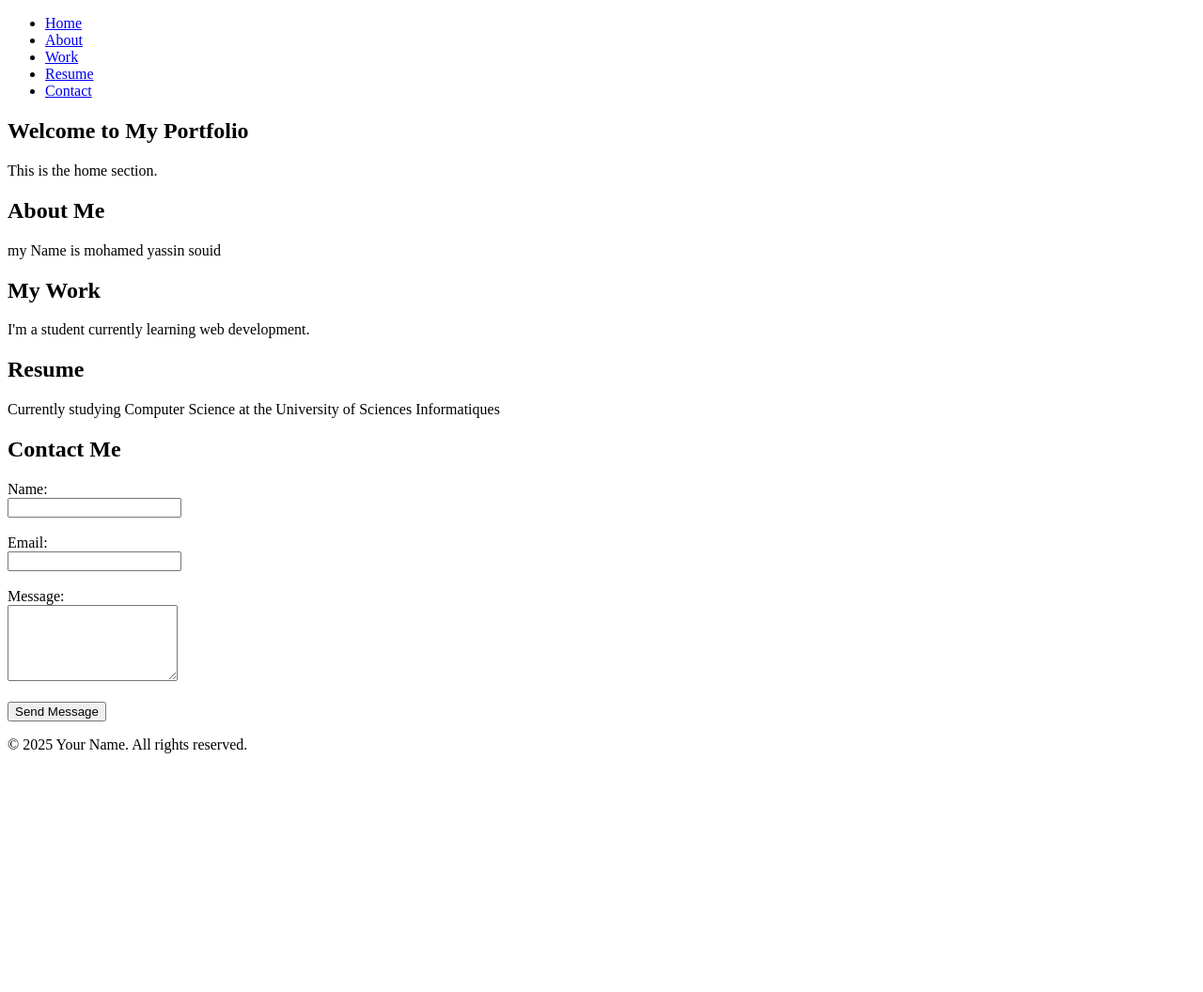
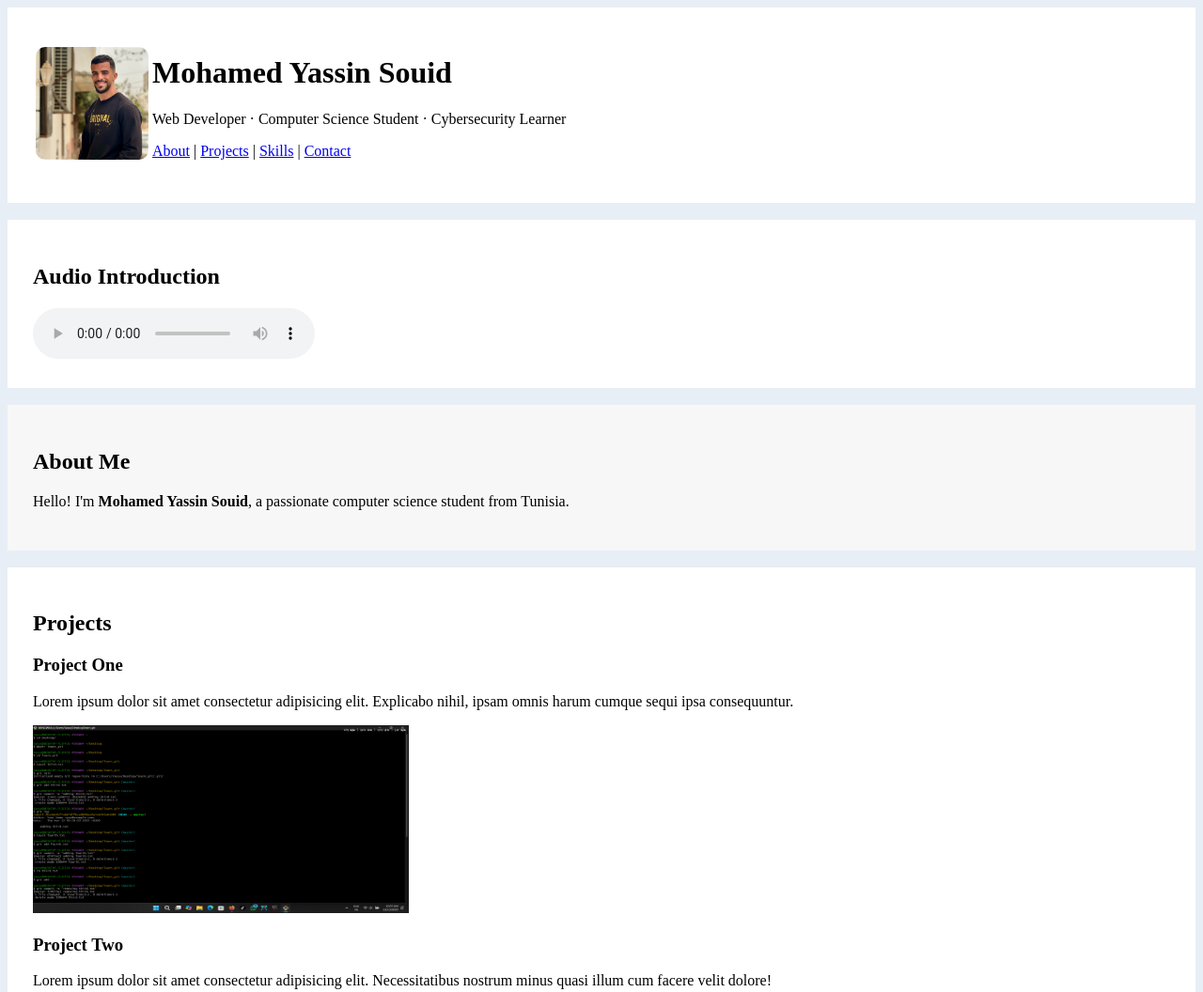
Before and after one commit to Yassx00/cp2, a plain HTML site: page index.html in a window 1280 px wide. Shown: the top 1056 px of the page at 94% size. Before the commit the page ends 818 px from the top, so only its background shows below. Drawn offline with Linux system fonts and the light colour scheme.

Commit message:
Add files via upload

```diff
--- a/index.html
+++ b/index.html
@@ -1,58 +1,119 @@
-<!DOCTYPE html>
+<!doctype html>
 <html lang="en">
 <head>
-    <meta charset="UTF-8">
-    <meta name="viewport" content="width=device-width, initial-scale=1.0">
-    <title>Portfolio</title>
+  <meta charset="utf-8">
+  <meta name="viewport" content="width=device-width,initial-scale=1">
+  <title>Mohamed Yassin Souid — Portfolio</title>
 </head>
-<body>
+<body bgcolor="#e8eef5" text="#000000">
 
-    <nav>
+  <table width="100%" bgcolor="#ffffff" cellpadding="25">
+    <tr>
+      <td>
+        <table width="100%">
+          <tr>
+            <td width="120">
+              <img src="./1730236911464.jpeg" width="120" height="120" alt="Profile Photo" style="border-radius:10px;">
+            </td>
+            <td>
+              <h1>Mohamed Yassin Souid</h1>
+              <p>Web Developer · Computer Science Student · Cybersecurity Learner</p>
+              <p>
+                <a href="#about">About</a> |
+                <a href="#projects">Projects</a> |
+                <a href="#skills">Skills</a> |
+                <a href="#contact">Contact</a>
+              </p>
+            </td>
+          </tr>
+        </table>
+      </td>
+    </tr>
+  </table>
+
+  <br>
+
+  <table width="100%" bgcolor="#ffffff" cellpadding="25">
+    <tr>
+      <td>
+        <h2 id="audio">Audio Introduction</h2>
+        <audio controls>
+          <source src="https://www.soundhelix.com/examples/mp3/SoundHelix-Song-1.mp3" type="audio/mpeg">
+          Your browser does not support audio.
+        </audio>
+      </td>
+    </tr>
+  </table>
+
+  <br>
+
+  <table width="100%" bgcolor="#f7f7f7" cellpadding="25">
+    <tr>
+      <td>
+        <h2 id="about">About Me</h2>
+        <p>Hello! I'm <b>Mohamed Yassin Souid</b>, a passionate computer science student from Tunisia. </p>
+      </td>
+    </tr>
+  </table>
+
+  <br>
+
+  <table width="100%" bgcolor="#ffffff" cellpadding="25">
+    <tr>
+      <td>
+        <h2 id="projects">Projects</h2>
+
+        <h3>Project One</h3>
+        <p>Lorem ipsum dolor sit amet consectetur adipisicing elit. Explicabo nihil, ipsam omnis harum cumque sequi ipsa consequuntur.</p>
+        <img src="./Screenshot 2025-11-13 100555.png" width="400" height="200" alt="Project Screenshot">
+
+        <h3>Project Two</h3>
+        <p>Lorem ipsum dolor sit amet consectetur adipisicing elit. Necessitatibus nostrum minus quasi illum cum facere velit dolore!</p>
+        <img src="./Screenshot 2025-11-13 100640.png" width="400" height="200" alt="Project Screenshot">
+      </td>
+    </tr>
+  </table>
+
+  <br>
+
+  <table width="100%" bgcolor="#f7f7f7" cellpadding="25">
+    <tr>
+      <td>
+        <h2 id="skills">Skills</h2>
         <ul>
-            <li><a href="#home">Home</a></li>
-            <li><a href="#about">About</a></li>
-            <li><a href="#work">Work</a></li>
-            <li><a href="#resume">Resume</a></li>
-            <li><a href="#contact">Contact</a></li>
+          <li>HTML</li>
+          <li>CSS</li>
+          <li>JavaScript</li>
+          <li>Python</li>
+          <li>SQL</li>
+          <li>Cybersecurity</li>
         </ul>
-    </nav>
+      </td>
+    </tr>
+  </table>
 
-    <section id="home">
-        <h1>Welcome to My Portfolio</h1>
-        <p>This is the home section.</p>
-    </section>
+  <br>
 
-    <section id="about">
-        <h2>About Me</h2>
-        <p>my Name is mohamed yassin souid </p>
-    </section>
+  <table width="100%" bgcolor="#f7f7f7" cellpadding="25">
+    <tr>
+      <td>
+        <h2 id="contact">Contact</h2>
+        <p>Email: <a href="mailto:mohamedyassinsouid@gmx.com">mohamedyassinsouid@gmx.com</a></p>
+        <p>GitHub: <a href="https://github.com/Yassxx0">github.com/Yassxx0</a></p>
+        <p>LinkedIn: <a href="https://www.linkedin.com/in/yassin-souid-12613a182">linkedin.com/in/yassin-souid-12613a182</a></p>
+      </td>
+    </tr>
+  </table>
 
-    <section id="work">
-        <h2>My Work</h2>
-        <p>I'm a student currently learning web development.</p>
-    </section>
+  <br>
 
-    <section id="resume">
-        <h2>Resume</h2>
-        <p>Currently studying Computer Science at the University of Sciences Informatiques</p>
-    </section>
+  <table width="100%" bgcolor="#d1d1d1" cellpadding="20">
+    <tr>
+      <td align="center">
+         Mohamed Yassin Souid
+      </td>
+    </tr>
+  </table>
 
-    <section id="contact">
-        <h2>Contact Me</h2>
-        <form action="#" method="post">
-            <label for="name">Name:</label><br>
-            <input type="text" id="name" name="name" required><br><br>
-
-            <label for="email">Email:</label><br>
-            <input type="email" id="email" name="email" required><br><br>
-
-            <label for="message">Message:</label><br>
-            <textarea id="message" name="message" rows="5" required></textarea><br><br>
-
-            <input type="submit" value="Send Message">
-        </form>
-    </section>
-
-    <footer>
-        <p>&copy; 2025 Your Name. All rights reserved.</p>
-    </foote
+</body>
+</html>
```
Also changed, not shown: 1730236911464.jpeg (added), Screenshot 2025-11-13 100555.png (added), Screenshot 2025-11-13 100640.png (added).
